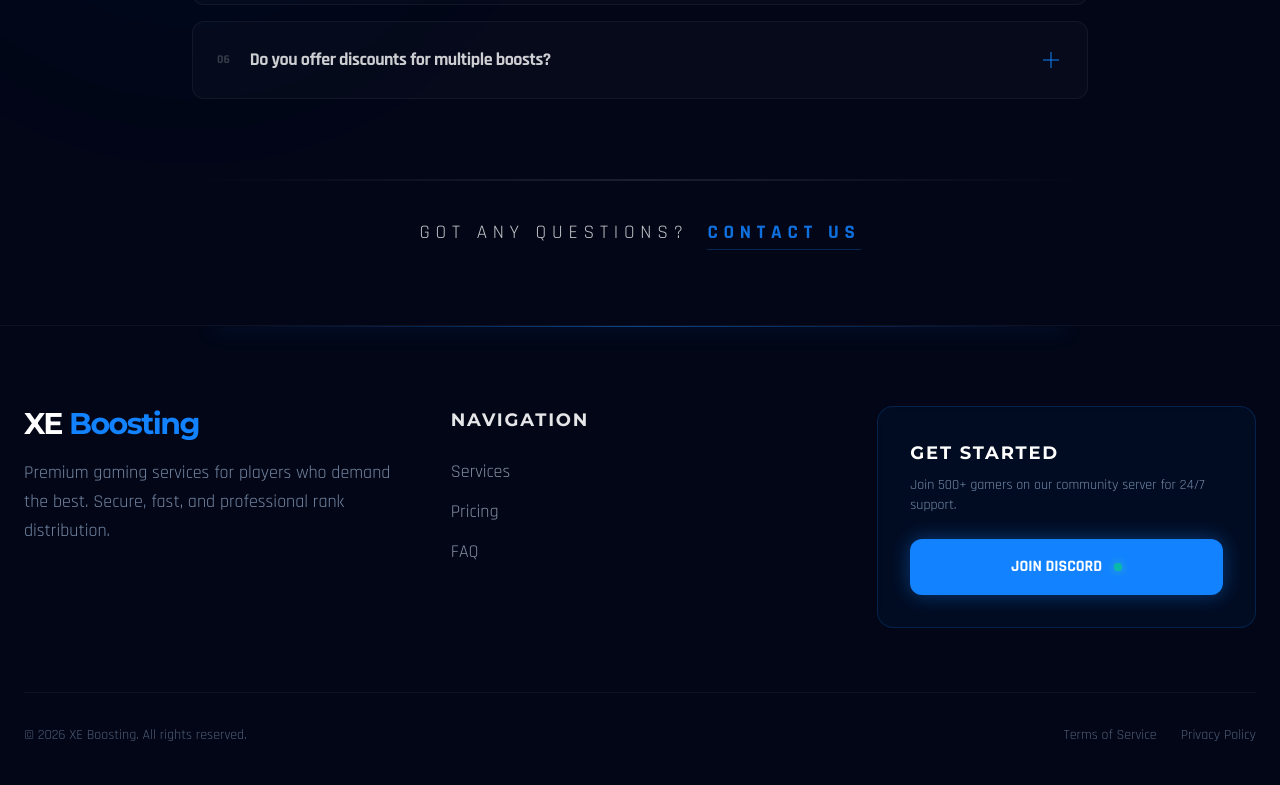
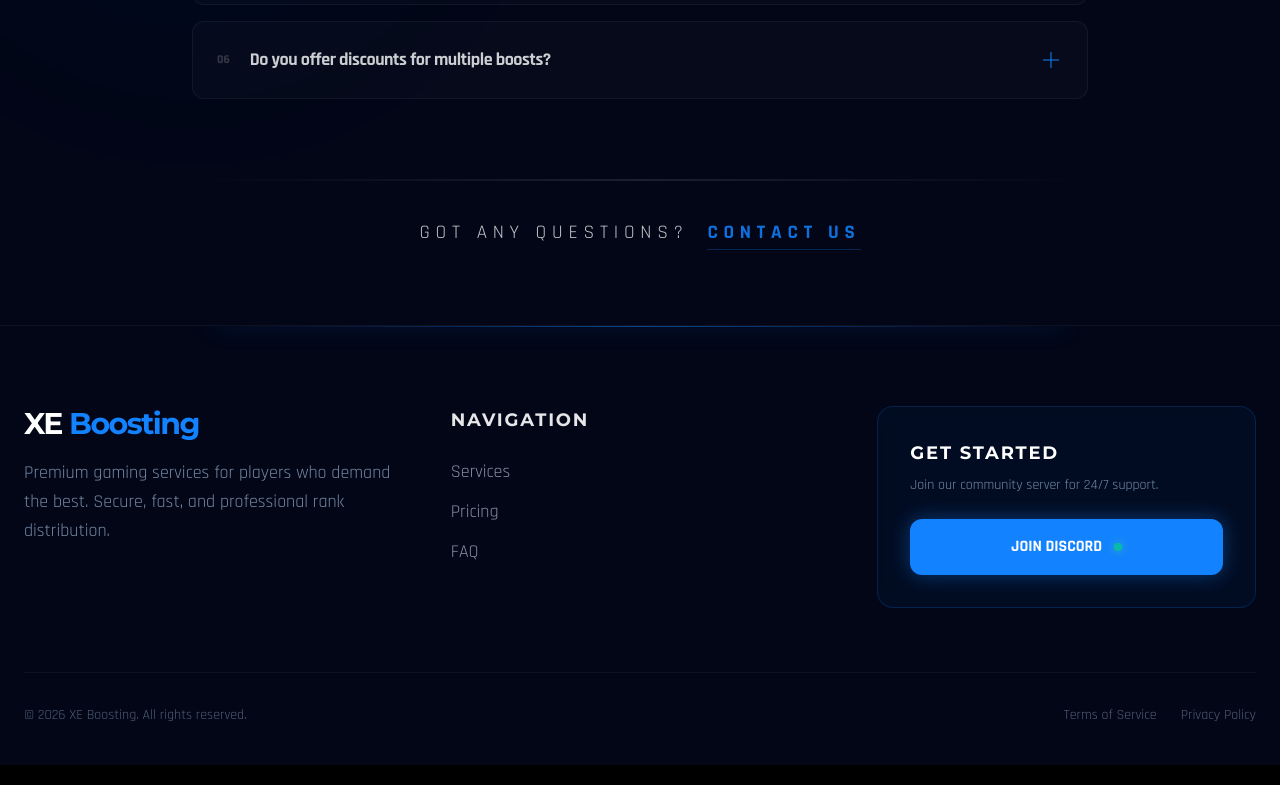
Before and after one commit to MCR-165/xe-boosting, a Next.js app: page / in a window 1280 px wide. Shown: the part 4684-5469 px from the top of the page. Built offline with nearby package versions, Linux system fonts and the light colour scheme.

Commit message:
Revise community server message and update Discord link
Updated the text for community server support and changed the Discord link.

```diff
--- a/components/Contact.tsx
+++ b/components/Contact.tsx
@@ -32,10 +32,10 @@ export default function Contact() {
           <div className="bg-[#1282FF]/5 border border-[#1282FF]/20 p-8 rounded-2xl backdrop-blur-sm">
             <h4 className="font-montserrat font-bold text-lg mb-2 uppercase tracking-widest">Get Started</h4>
             <p className="font-rajdhani text-blue-200/60 mb-6 text-sm">
-              Join 500+ gamers on our community server for 24/7 support.
+              Join our community server for 24/7 support.
             </p>
             <a
-              href="https://discord.gg/yourlink"
+              href="https://discord.gg/HMEQETyQ2v"
               target="_blank"
               className="flex items-center justify-center gap-3 bg-[#1282FF] hover:bg-[#1282FF]/90 text-white font-montserrat font-black py-4 rounded-xl transition-all shadow-[0_0_20px_rgba(18,130,255,0.4)] hover:scale-[1.02]"
             >
```
